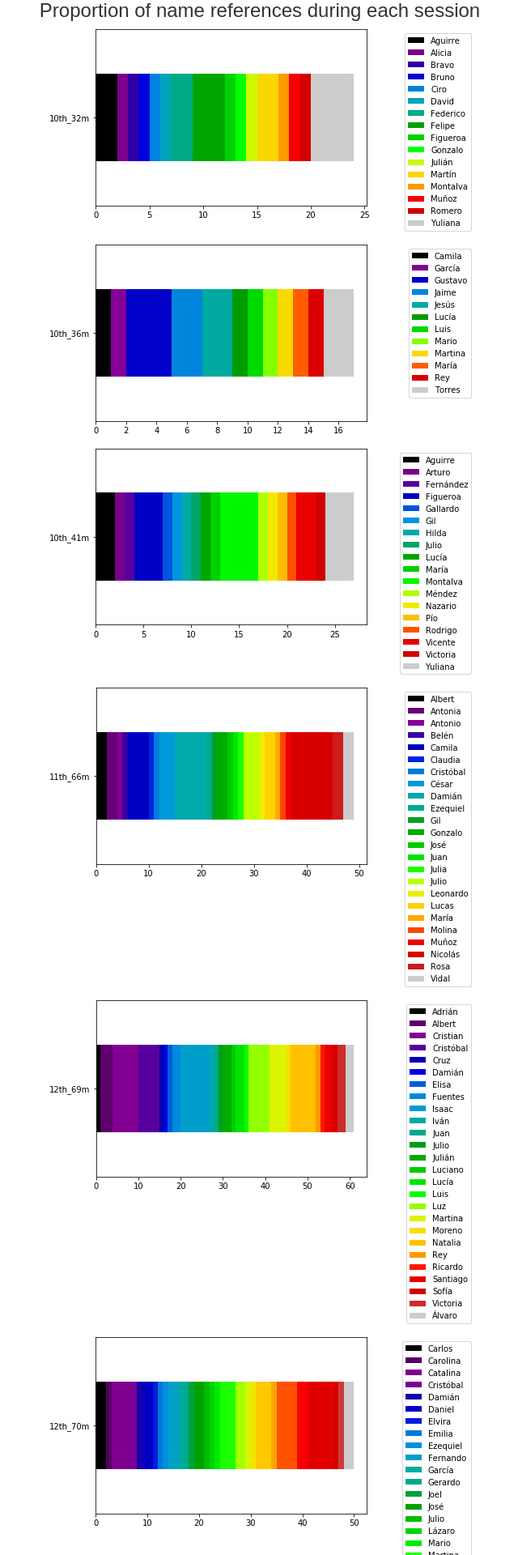
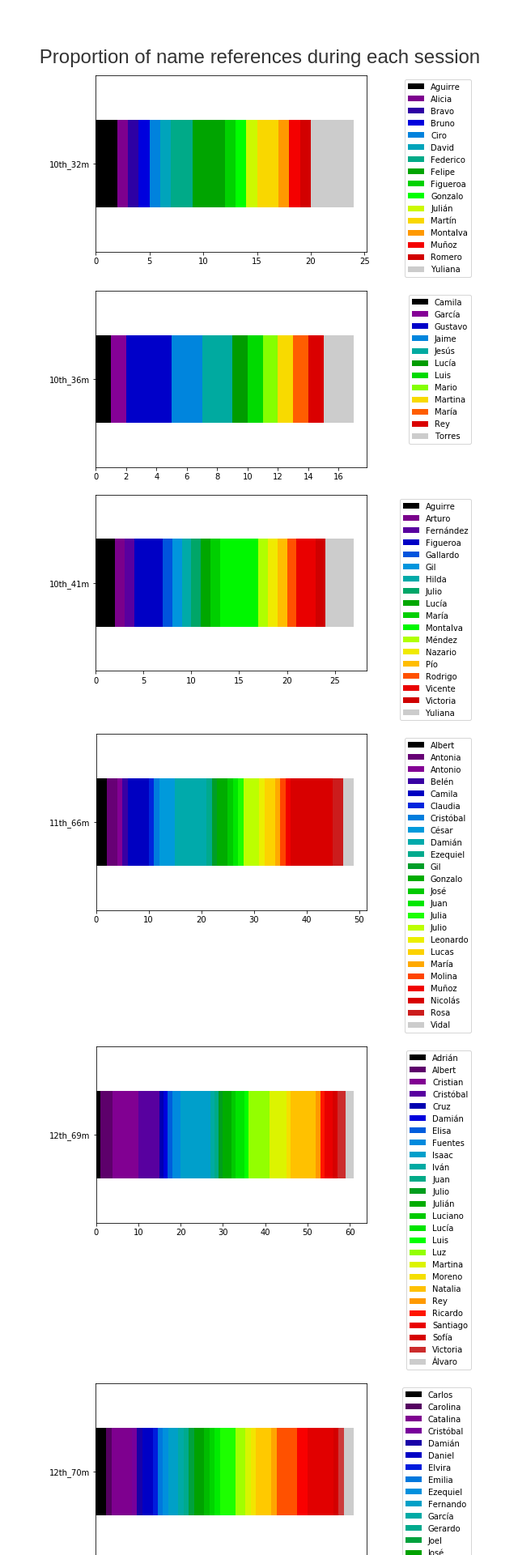
Before and after one commit to cinai/teacher_discourse_form, a Django app: page /name_proportion/ in a window 1280 px wide. Shown: the top 1920 px of the page at 81% size, without its empty margins (319-959 px from the left). Run offline with Django 3.2, Linux system fonts and the light colour scheme; some libraries are stand-ins or nearby versions.

```diff
--- a/discourse_form/templates/name_proportion.html
+++ b/discourse_form/templates/name_proportion.html
@@ -12,7 +12,7 @@
 </head>
 <body class="">
   <div class="container">
-  	<div class="row" align="center">
+  	<div class="row" align="center" style="margin-top: 5%">
 	     <div class="col-12-lg"  align="center"><h3>Proportion of name references during each session</h3> </div>
         		<div class="row" align="center">
         <img src="{% static "images_chart/10th_32m.png" %}">
```
